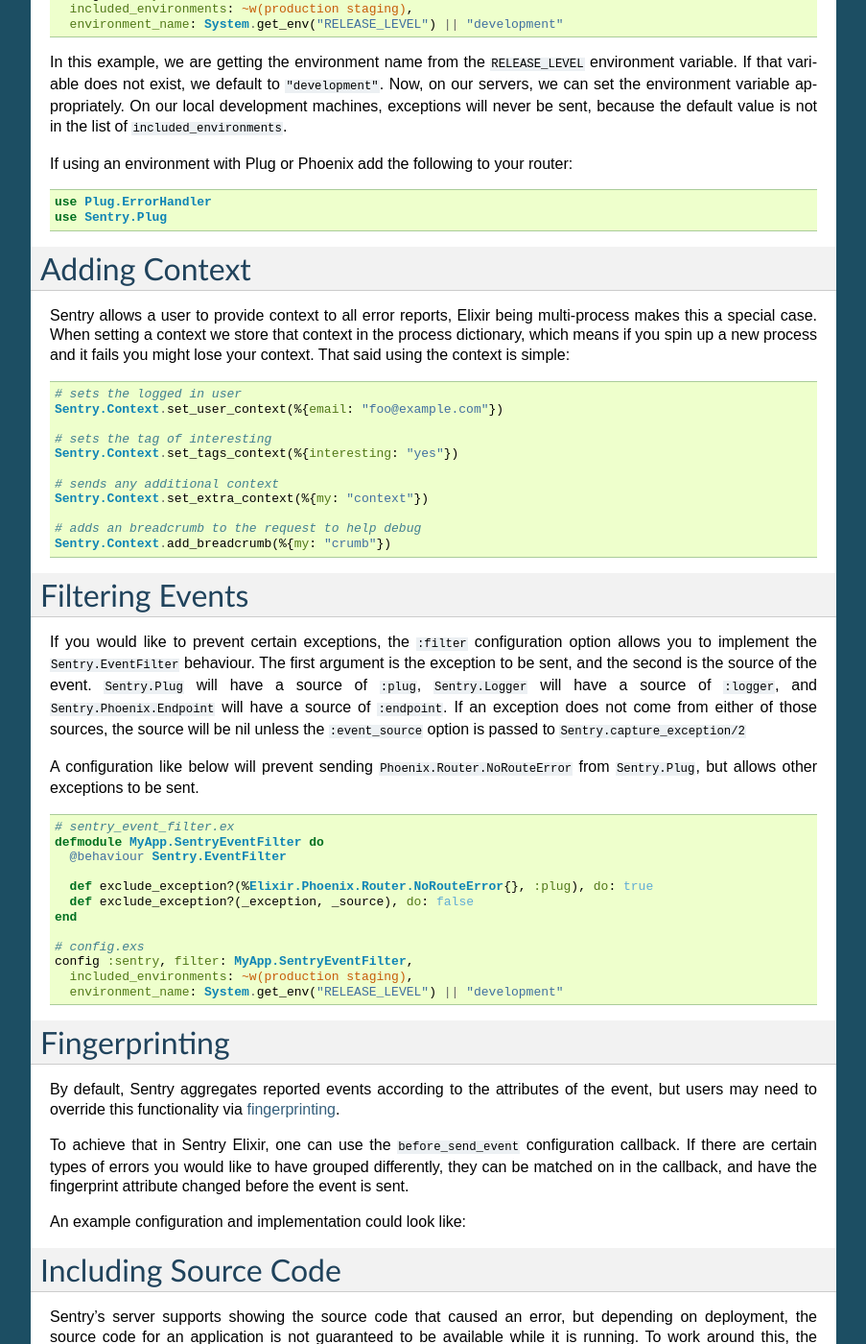
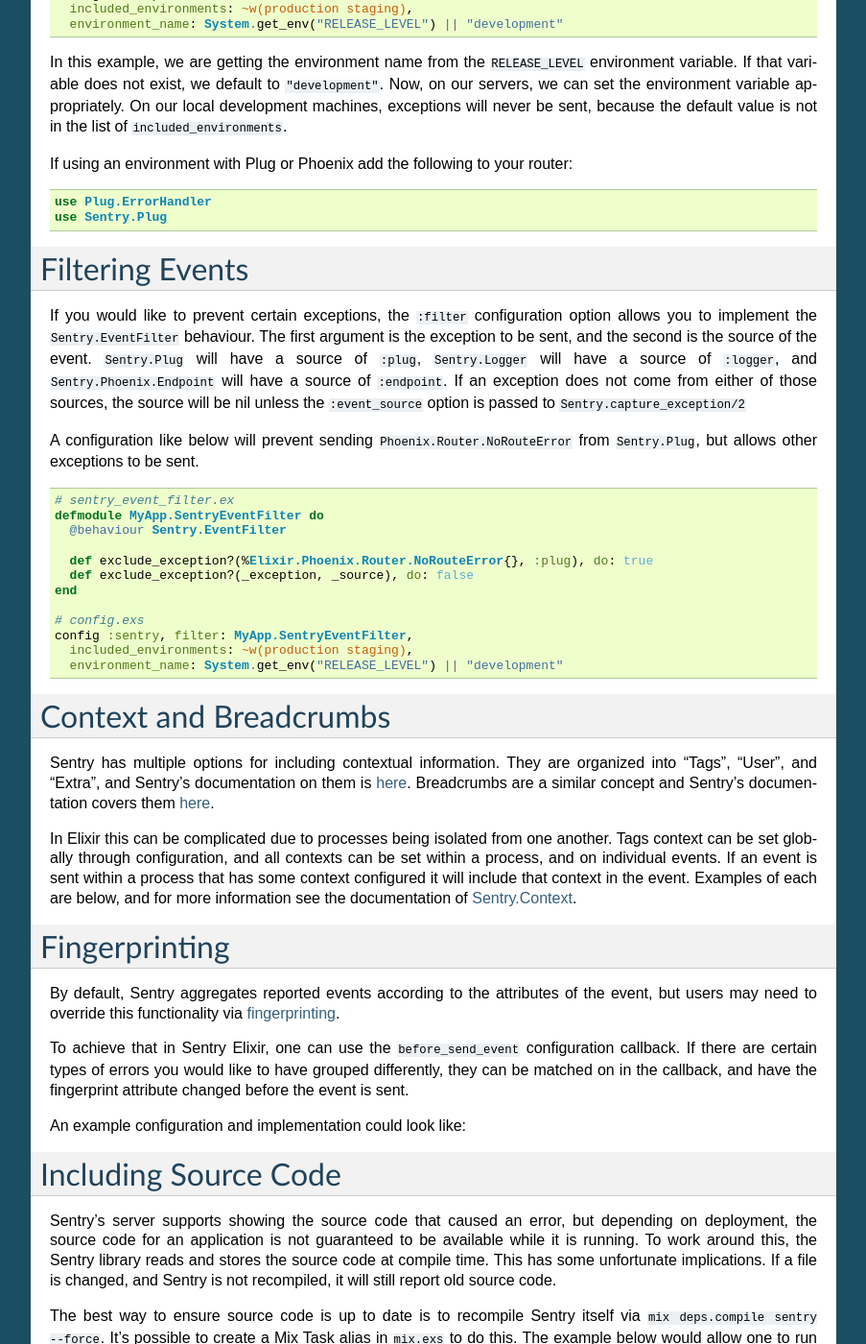
Before and after one commit to getsentry/sentry-elixir, a Sphinx documentation site: the page built from docs/index.rst, in a window 1280 px wide and 1400 px high, scrolled down 1168 px. Shown: the whole window at 96% size, without its empty margins (198-1101 px from the left). Built offline with Sphinx 7.4.7, drawn with Linux system fonts in a browser that asks for light colours; the version number could not be read and is left out; some of the changed text lies outside the part shown.

Commit message:
context docs

```diff
--- a/docs/index.rst
+++ b/docs/index.rst
@@ -88,27 +88,6 @@
   use Sentry.Plug
 
 
-Adding Context
---------------
-
-Sentry allows a user to provide context to all error reports, Elixir being multi-process makes this a special
-case. When setting a context we store that context in the process dictionary, which means if you spin up a
-new process and it fails you might lose your context. That said using the context is simple:
-
-.. code-block:: elixir
-
-  # sets the logged in user
-  Sentry.Context.set_user_context(%{email: "foo@example.com"})
-
-  # sets the tag of interesting
-  Sentry.Context.set_tags_context(%{interesting: "yes"})
-
-  # sends any additional context
-  Sentry.Context.set_extra_context(%{my: "context"})
-
-  # adds an breadcrumb to the request to help debug
-  Sentry.Context.add_breadcrumb(%{my: "crumb"})
-
 Filtering Events
 ----------------
 
@@ -136,6 +115,36 @@
   config :sentry, filter: MyApp.SentryEventFilter,
     included_environments: ~w(production staging),
     environment_name: System.get_env("RELEASE_LEVEL") || "development"
+
+Context and Breadcrumbs
+----------------
+
+Sentry has multiple options for including contextual information. They are organized into
+"Tags", "User", and "Extra", and Sentry's documentation on them is `here <https://docs.sentry.io/learn/context/>`_.
+Breadcrumbs are a similar concept and Sentry's documentation covers them `here <https://docs.sentry.io/learn/breadcrumbs/>`_.
+
+In Elixir this can be complicated due to processes being isolated from one another.  Tags
+context can be set globally through configuration, and all contexts can be set within a
+process, and on individual events.  If an event is sent within a process that has some context
+configured it will include that context in the event. Examples of each are below,
+and for more information see the documentation of `Sentry.Context <https://hexdocs.pm/sentry/Sentry.html#module-filtering-exceptions>`_.
+
+.. code-block:: elixir
+  # Global Tags context via configuration:
+
+  config :sentry,
+    tags: %{my_app_version: "14.30.10"}
+    # ...
+
+  # Process-based Context
+  Sentry.Context.set_extra_context(%{day_of_week: "Friday"})
+  Sentry.Context.set_user_context(%{id: 24, username: "user_username", has_subscription: true})
+  Sentry.Context.set_tags_context(%{locale: "en-us"})
+  Sentry.Context.add_breadcrumb(%{category: "web.request"})
+
+  # Event-based Context
+  Sentry.capture_exception(exception, [tags: %{locale: "en-us", }, user: %{id: 34},
+    extra: %{day_of_week: "Friday"}, breadcrumbs: [%{timestamp: 1461185753845, category: "web.request"}]]
 
 Fingerprinting
 ----------------
```
Also changed, not shown: README.md (+24 -0 lines), 1 other file.
